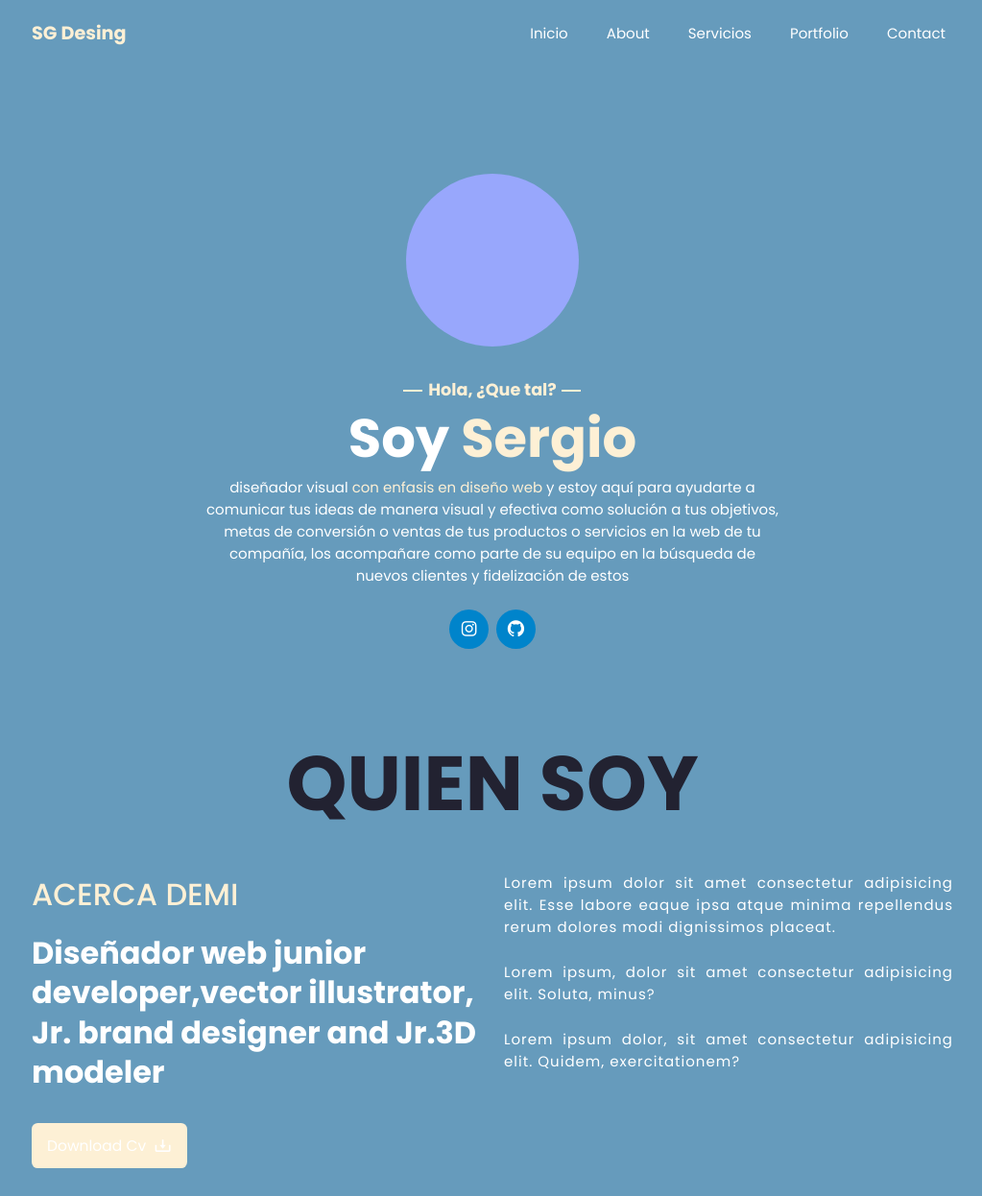
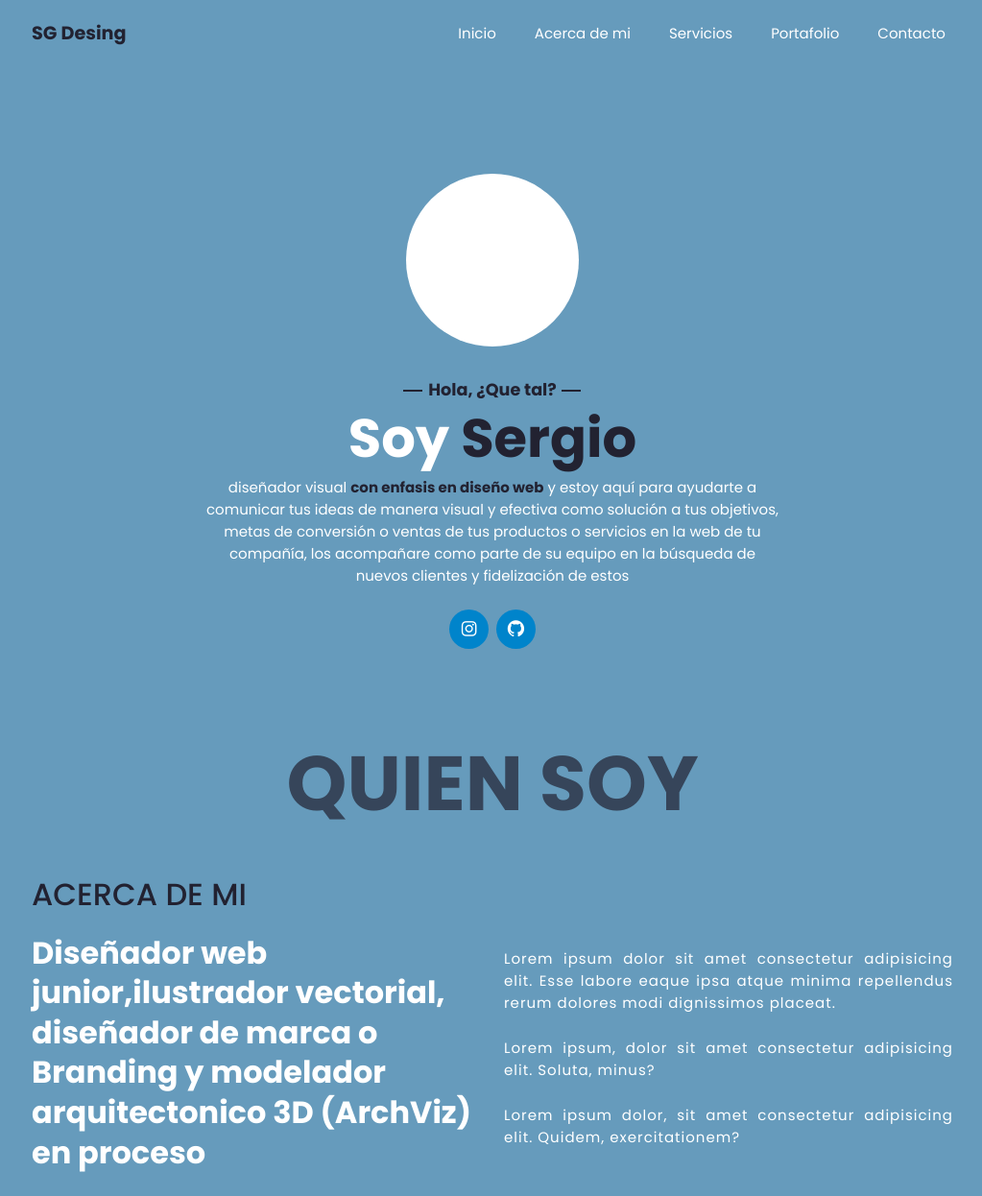
Before and after one commit to arlexguerrero/portfolio, a plain HTML site: page index.html in a window 1280 px wide. Shown: the top 1246 px of the page at 96% size, without its empty margins (127-1150 px from the left). Drawn offline with nearby package versions, Linux system fonts and the light colour scheme.

Commit message:
ajustamos color y header

```diff
--- a/css/style.css
+++ b/css/style.css
@@ -91,6 +91,14 @@ header {
     transition: 0.4s;
 }
 
+.normal-logo {
+    color: var(--headding-color);
+}
+
+.logo-active {
+    color: #fff;
+}
+
 /*Nav*/
 
 .nav {
@@ -103,7 +111,7 @@ header {
 .logo {
     font-size: 1.2rem;
     font-weight: 600;
-    color: var(--main-color);
+
 }
 
 .navbar {
@@ -191,7 +199,7 @@ transition: 0.3s;
     width: 180px;
     height: 180px;
     border-radius: 50%;
-    background: #98a7fc;
+    background: #fff;
     overflow: hidden;
     margin-bottom: 2rem;
 
@@ -219,7 +227,7 @@ transition: 0.3s;
     align-items: center;
     column-gap:  0.5rem;
     font-size:  1.1rem;
-    color: var(--main-color);
+    color: var(--headding-color);
 }
 
 .home-text h3::before{
@@ -230,7 +238,7 @@ transition: 0.3s;
    left: -16px;
    width: 20px;
    height: 2px;
-   background: var(--main-color);
+   background: var(--headding-color);
 }
 
 .home-text h3::after{
@@ -241,7 +249,7 @@ transition: 0.3s;
     right: -35px;
     width: 20px;
     height: 2px;
-    background: var(--main-color);
+    background: var(--headding-color);
  }
 
 .home-text h2{
@@ -256,7 +264,8 @@ transition: 0.3s;
 }
 
 .home-text .color{
-color: var(--main-color);
+color: var(--headding-color);
+font-weight: 600;
 }
 
 
@@ -277,7 +286,7 @@ color: var(--main-color);
 }
 
 .social .bx:hover{
-    background-color: var(--main-color);
+    background-color: var(--headding-color);
     transition: 0.3s all linear;
 
 }
@@ -292,6 +301,7 @@ color: var(--main-color);
     color: var(--headding-color);
     text-align: center;
     margin-bottom: 2rem;
+    opacity: 0.7;
 }
 
 .about-content{
@@ -304,7 +314,7 @@ color: var(--main-color);
     font-size: 2rem;
     font-weight: 500;
     text-transform: uppercase;
-    color: var(--main-color);
+    color: var(--headding-color);
 }
 
 .about-data h2{
@@ -323,7 +333,7 @@ color: var(--main-color);
     padding: 12px 16px;
     border-radius: 0.4rem;
     margin-top: 1rem;
-    background-color: var(--main-color);
+    background-color: var(--container-color);
 
 }
 
@@ -332,10 +342,15 @@ color: var(--main-color);
 }
 
 .btn:hover{
-    background: #546eff;
+    background: var(--headding-color);
     transition: 0.3s all linear;
 }
 
+.about-text {
+    display: flex;
+    flex-direction: column;
+    justify-content: center;
+  }
 .about-text p{
     font-size: 0.938rem;
     letter-spacing: 1px;
--- a/index.html
+++ b/index.html
@@ -24,14 +24,14 @@
     <header>
         <!--Nav-->
         <div class="nav container">
-            <a href="#" class="logo">SG Desing</a>
+            <a href="#" class="logo normal-logo">SG Desing</a>
 
             <ul class="navbar">
                 <li><a href="#inicio" class="nav-link">Inicio</a></li>
-                <li><a href="#acercade" class="nav-link">About</a></li>
+                <li><a href="#acercade" class="nav-link">Acerca de mi</a></li>
                 <li><a href="#servicios" class="nav-link">Servicios</a></li>
-                <li><a href="#portfolio" class="nav-link">Portfolio</a></li>
-                <li><a href="#contacto" class="nav-link">Contact</a></li>
+                <li><a href="#portfolio" class="nav-link">Portafolio</a></li>
+                <li><a href="#contacto" class="nav-link">Contacto</a></li>
 
             </ul>
 
@@ -76,9 +76,8 @@
         <!--About content-->
         <div class="about-content">
             <div class="about-data">
-                <span>Acerca demi</span>
-                <h2>Diseñador web junior developer,vector illustrator, <br> Jr. brand designer
-                    and Jr.3D modeler</h2>
+                <span>Acerca de mi</span>
+                <h2>Diseñador web junior,ilustrador vectorial, <br> diseñador de marca o Branding y modelador arquitectonico 3D (ArchViz) en proceso </h2>
                 <a href="#" class="btn" download="">
                     Download Cv
                     <i class='bx bx-download'></i>
@@ -197,91 +196,7 @@
         </div>
     </section>
     <!-- review-->
-    <section class="container reviews" id="reviews">
-        <!--heading-->
-        <h2 class="heading">Reviews</h2>
-        <div class="reviews-content swiper">
-            <div class="swiper-wrapper">
-                <div class="swiper-slide">
-                    <!--review box-->
-                    <div class="review-box">
-                        <i class='bx bxs-quote-right'></i>
 
-                        <p class="review-text">
-                            Lorem ipsum dolor sit amet consectetur adipisicing elit. Voluptas unde eius in deleniti
-                            saepe
-                            amet,
-                            vero fuga hic necessitatibus perspiciatis, quae dolore magnam eligendi ullam!
-                        </p>
-                        <div class="review-profile">
-                            <h2>Andrey Bella</h2>
-                            <span>From Finland</span>
-                            <img src="img/pexels-picjumbocom-196644.jpg" alt="">
-                        </div>
-                    </div>
-
-                </div>
-
-                <div class="swiper-slide">
-                    <!--review box-->
-                    <div class="review-box">
-                        <i class='bx bxs-quote-right'></i>
-                        <p class="review-text">
-                            Lorem ipsum dolor sit amet consectetur adipisicing elit. Voluptas unde eius in deleniti
-                            saepe
-                            amet,
-                            vero fuga hic necessitatibus perspiciatis, quae dolore magnam eligendi ullam!
-                        </p>
-                        <div class="review-profile">
-                            <h2>Andrey Bella</h2>
-                            <span>From Finland</span>
-                            <img src="/img/pexels-picjumbocom-196644.jpg" alt="">
-                        </div>
-                    </div>
-
-                </div>
-
-                <div class="swiper-slide">
-                    <!--review box-->
-                    <div class="review-box">
-                        <i class='bx bxs-quote-right'></i>
-                        <p class="review-text">
-                            Lorem ipsum dolor sit amet consectetur adipisicing elit. Voluptas unde eius in deleniti
-                            saepe
-                            amet,
-                            vero fuga hic necessitatibus perspiciatis, quae dolore magnam eligendi ullam!
-                        </p>
-                        <div class="review-profile">
-                            <h2>Jhon Mark</h2>
-                            <span>From UK</span>
-                            <img src="img/pexels-picjumbocom-196644.jpg" alt="">
-                        </div>
-                    </div>
-
-                </div>
-                <div class="swiper-slide">
-                    <!--review box-->
-                    <div class="review-box">
-                        <i class='bx bxs-quote-right'></i>
-                        <p class="review-text">
-                            Lorem ipsum dolor sit amet consectetur adipisicing elit. Voluptas unde eius in deleniti
-                            saepe
-                            amet,
-                            vero fuga hic necessitatibus perspiciatis, quae dolore magnam eligendi ullam!
-                        </p>
-                        <div class="review-profile">
-                            <h2>Jhon Mark</h2>
-                            <span>From UK</span>
-                            <img src="img/pexels-picjumbocom-196644.jpg" alt="">
-                        </div>
-                    </div>
-
-                </div>
-
-            </div>
-            <div class="swiper-pagination"></div>
-        </div>
-    </section>
     <!--Contact form-->
 
     <section class="contact container" id="contacto">
--- a/js/javascript.js
+++ b/js/javascript.js
@@ -72,9 +72,14 @@ function success(){
 // header background change on scroll
 
 let header = document.querySelector('header');
+let logoHeader = document.querySelector('.logo');
+let logoHeaderNormal = document.querySelector('.logo');
+logoHeaderNormal.classList.add('normal-logo');
+
 
 window.addEventListener('scroll', () => {
 	header.classList.toggle('header-active', window.scrollY > 0);
+	logoHeader.classList.toggle('logo-active', window.scrollY > 0);
 });
 
 //scroll top
```
Also changed, not shown: components.html (added, +97 -0 lines), 1 other file.
